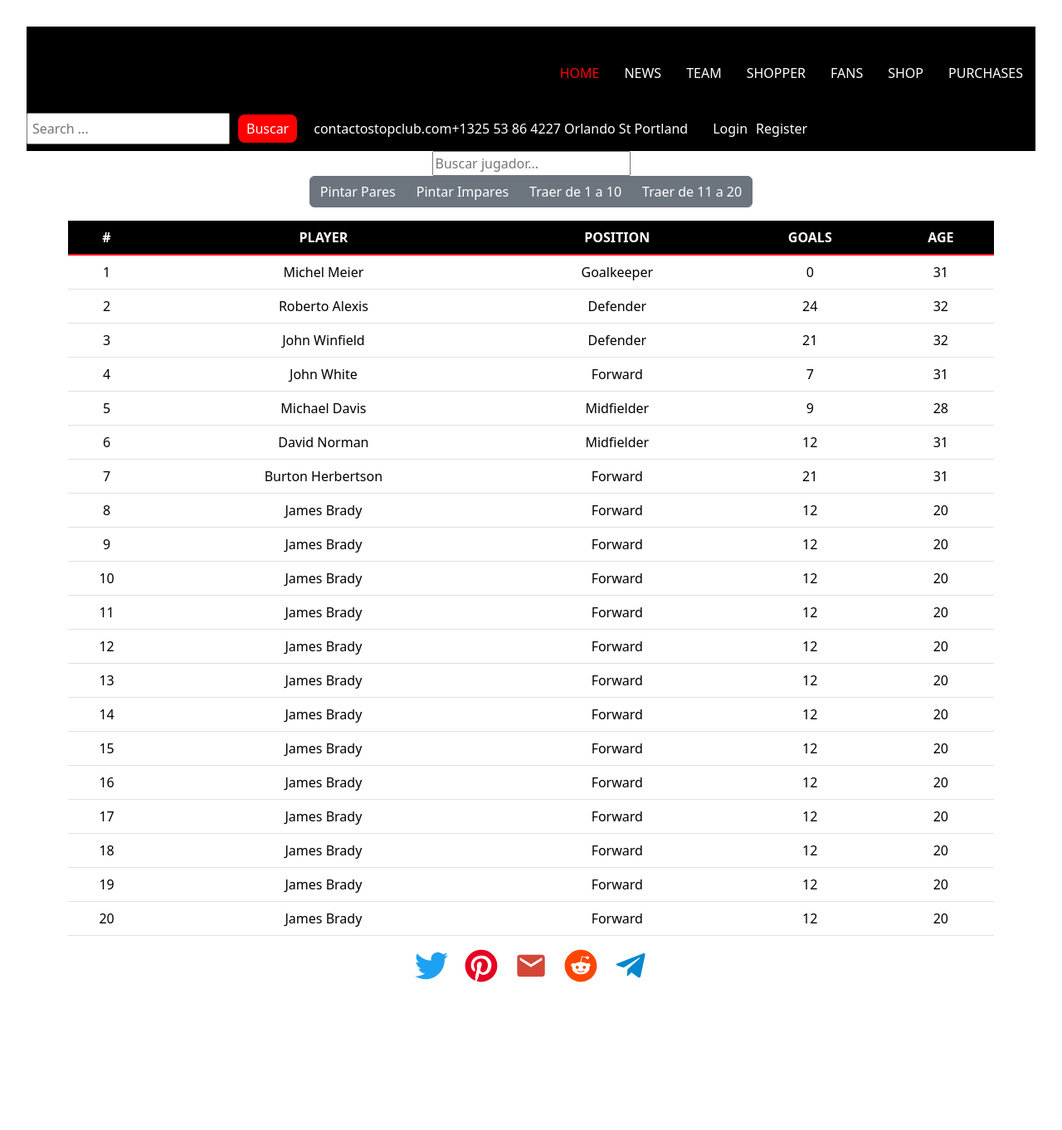
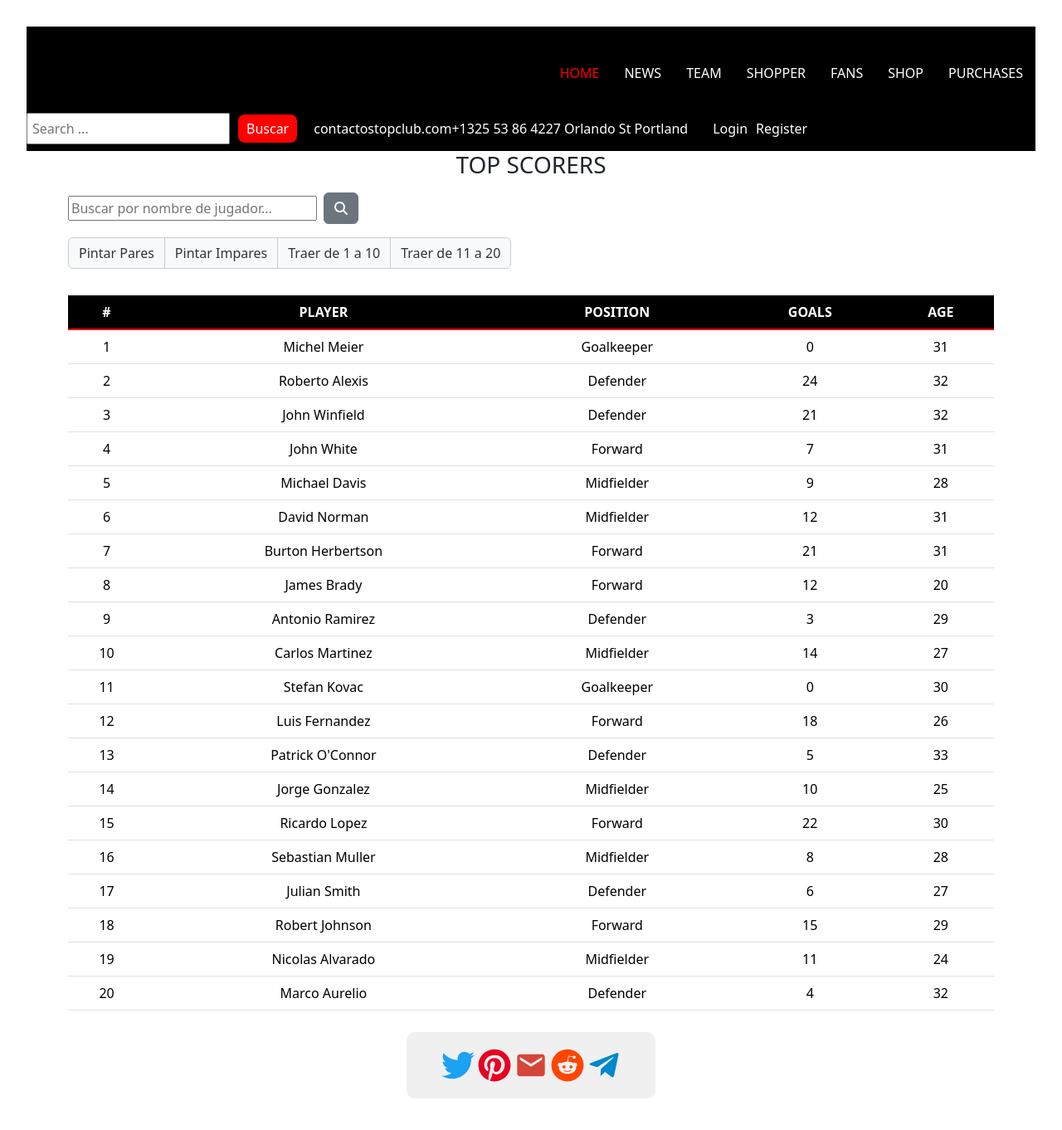
Before and after one commit to danibui/futbol_project, a React (Vite) app: page / in a window 1280 px wide. Shown: the top 1362 px of the page at 83% size. Before the commit the page ends 1216 px from the top, so only its background shows below. Built offline with nearby package versions, Linux system fonts and the light colour scheme.

Commit message:
Se coloca encabezado TOP SCORERS, se organiza la posicion del buscador jugador y botones de abajo, y se coloca un container en los iconos

```diff
--- a/package.json
+++ b/package.json
@@ -10,6 +10,9 @@
     "preview": "vite preview"
   },
   "dependencies": {
+    "@fortawesome/fontawesome-free": "^6.5.2",
+    "@fortawesome/free-solid-svg-icons": "^6.5.2",
+    "@fortawesome/react-fontawesome": "^0.2.2",
     "bootstrap": "^5.3.3",
     "react": "^18.2.0",
     "react-bootstrap": "^2.10.2",
--- a/src/App.css
+++ b/src/App.css
@@ -98,3 +98,8 @@
 .highlight {
   background-color: red; /* Puedes cambiar el color a lo que prefieras */
 }
+
+.search-container input {
+  width: 300px; /* Ajusta el ancho aquí */
+  margin-right: 0.5rem;
+}
--- /dev/null
+++ b/src/componentes/Icons.css
@@ -0,0 +1,18 @@
+.icons-container {
+    display: flex;
+    justify-content: center;
+    align-items: center;
+    padding: 20px; /* Reducir el padding para un contenedor más compacto */
+    background-color: #f0f0f0;
+    border-radius: 10px;
+    width: 300px; /* Ajustar el tamaño del contenedor al contenido */
+    margin: 10px auto; /* Centrando el contenedor */
+  }
+
+  .icon-wrapper {
+    display: flex;
+  }
+
+  .icon {
+    margin: 0 2px; /* Reducir la distancia entre los íconos */
+  }
--- a/src/componentes/icons.jsx
+++ b/src/componentes/icons.jsx
@@ -1,16 +1,17 @@
 import React from 'react';
 import { FaTwitter, FaPinterest, FaReddit, FaTelegramPlane } from 'react-icons/fa';
 import { MdEmail } from 'react-icons/md';
+import './Icons.css'; // Asegúrate de importar el archivo CSS
 
 function Icons() {
   return (
-    <div>
-      <div>
-        <FaTwitter size={40} color="#1DA1F2" style={{ margin: '0 10px' }} />
-        <FaPinterest size={40} color="#E60023" style={{ margin: '0 10px' }} />
-        <MdEmail size={40} color="#D44638" style={{ margin: '0 10px' }} />
-        <FaReddit size={40} color="#FF4500" style={{ margin: '0 10px' }} />
-        <FaTelegramPlane size={40} color="#0088cc" style={{ margin: '0 10px' }} />
+    <div className="icons-container">
+      <div className="icon-wrapper">
+        <FaTwitter size={40} color="#1DA1F2" className="icon" />
+        <FaPinterest size={40} color="#E60023" className="icon" />
+        <MdEmail size={40} color="#D44638" className="icon" />
+        <FaReddit size={40} color="#FF4500" className="icon" />
+        <FaTelegramPlane size={40} color="#0088cc" className="icon" />
       </div>
     </div>
   );
--- a/src/componentes/table.jsx
+++ b/src/componentes/table.jsx
@@ -2,7 +2,9 @@ import React, { useState } from 'react';
 import Table from 'react-bootstrap/Table';
 import Button from 'react-bootstrap/Button';
 import ButtonGroup from 'react-bootstrap/ButtonGroup';
-import '../App.css'; // Asegúrate de que la ruta sea correcta
+import '../App.css';
+import { FontAwesomeIcon } from '@fortawesome/react-fontawesome';
+import { faSearch } from '@fortawesome/free-solid-svg-icons';
 
 function ResponsiveExample() {
   const columnNames = ['#', 'PLAYER', 'POSITION', 'GOALS', 'AGE'];
@@ -16,27 +18,26 @@ function ResponsiveExample() {
     { id : '6', player: 'David Norman', position: 'Midfielder', goals: 12, age: 31 },
     { id : '7', player: 'Burton Herbertson', position: 'Forward', goals: 21, age: 31 },
     { id : '8', player: 'James Brady', position: 'Forward', goals: 12, age: 20 },
-    { id : '9', player: 'James Brady', position: 'Forward', goals: 12, age: 20 },
-    { id : '10', player: 'James Brady', position: 'Forward', goals: 12, age: 20 },
-    { id : '11', player: 'James Brady', position: 'Forward', goals: 12, age: 20 },
-    { id : '12', player: 'James Brady', position: 'Forward', goals: 12, age: 20 },
-    { id : '13', player: 'James Brady', position: 'Forward', goals: 12, age: 20 },
-    { id : '14', player: 'James Brady', position: 'Forward', goals: 12, age: 20 },
-    { id : '15', player: 'James Brady', position: 'Forward', goals: 12, age: 20 },
-    { id : '16', player: 'James Brady', position: 'Forward', goals: 12, age: 20 },
-    { id : '17', player: 'James Brady', position: 'Forward', goals: 12, age: 20 },
-    { id : '18', player: 'James Brady', position: 'Forward', goals: 12, age: 20 },
-    { id : '19', player: 'James Brady', position: 'Forward', goals: 12, age: 20 },
-    { id : '20', player: 'James Brady', position: 'Forward', goals: 12, age: 20 },
+    { id : '9', player: 'Antonio Ramirez', position: 'Defender', goals: 3, age: 29 },
+    { id : '10', player: 'Carlos Martinez', position: 'Midfielder', goals: 14, age: 27 },
+    { id : '11', player: 'Stefan Kovac', position: 'Goalkeeper', goals: 0, age: 30 },
+    { id : '12', player: 'Luis Fernandez', position: 'Forward', goals: 18, age: 26 },
+    { id : '13', player: 'Patrick O\'Connor', position: 'Defender', goals: 5, age: 33 },
+    { id : '14', player: 'Jorge Gonzalez', position: 'Midfielder', goals: 10, age: 25 },
+    { id : '15', player: 'Ricardo Lopez', position: 'Forward', goals: 22, age: 30 },
+    { id : '16', player: 'Sebastian Muller', position: 'Midfielder', goals: 8, age: 28 },
+    { id : '17', player: 'Julian Smith', position: 'Defender', goals: 6, age: 27 },
+    { id : '18', player: 'Robert Johnson', position: 'Forward', goals: 15, age: 29 },
+    { id : '19', player: 'Nicolas Alvarado', position: 'Midfielder', goals: 11, age: 24 },
+    { id : '20', player: 'Marco Aurelio', position: 'Defender', goals: 4, age: 32 },
   ];
 
   const [visiblePlayers, setVisiblePlayers] = useState(players);
   const [searchTerm, setSearchTerm] = useState('');
 
-  const handleSearch = (event) => {
-    setSearchTerm(event.target.value);
+  const handleSearch = () => {
     const filteredPlayers = players.filter(player =>
-      player.player.toLowerCase().includes(event.target.value.toLowerCase())
+      player.player.toLowerCase().includes(searchTerm.toLowerCase())
     );
     setVisiblePlayers(filteredPlayers);
   };
@@ -61,20 +62,27 @@ function ResponsiveExample() {
 
   return (
     <div className="container">
-      <div className="search-container">
+      <div className="title-container" style={{ textAlign: 'center', marginBottom: '1rem' }}>
+        <h3>TOP SCORERS</h3>
+      </div>
+      <div className="search-container" style={{ display: 'flex', alignItems: 'center', marginBottom: '1rem' }}>
         <input
           type="text"
-          placeholder="Buscar jugador..."
+          placeholder="Buscar por nombre de jugador..."
           value={searchTerm}
-          onChange={handleSearch}
+          onChange={(e) => setSearchTerm(e.target.value)}
+          style={{ marginRight: '0.5rem', width: '300px' }}
         />
+        <Button variant="secondary" onClick={handleSearch}>
+          <FontAwesomeIcon icon={faSearch} />
+        </Button>
       </div>
-      <div className="actions-container">
+      <div className="actions-container" style={{ display: 'flex', justifyContent: 'flex-start', marginBottom: '1rem' }}>
         <ButtonGroup className="mb-3">
-          <Button variant="secondary" onClick={handleEvenRows}>Pintar Pares</Button>
-          <Button variant="secondary" onClick={handleOddRows}>Pintar Impares</Button>
-          <Button variant="secondary" onClick={handleRows1To10}>Traer de 1 a 10</Button>
-          <Button variant="secondary" onClick={handleRows11To20}>Traer de 11 a 20</Button>
+          <Button variant="light" onClick={handleEvenRows}>Pintar Pares</Button>
+          <Button variant="light" onClick={handleOddRows}>Pintar Impares</Button>
+          <Button variant="light" onClick={handleRows1To10}>Traer de 1 a 10</Button>
+          <Button variant="light" onClick={handleRows11To20}>Traer de 11 a 20</Button>
         </ButtonGroup>
       </div>
       <Table responsive className="table-custom">
--- a/src/index.css
+++ b/src/index.css
@@ -70,3 +70,14 @@ button:focus-visible {
 .highlight {
   background-color: yellow; /* Puedes cambiar el color a lo que prefieras */
 }
+
+/*Botones 'Pintar Pares'  'Pintar Impares' 'Traer de 1 a 10'  'Traer de 11 a 20'*/
+.actions-container .btn {
+  border: 1px solid #ccc;
+  color: #333;
+}
+
+.actions-container .btn:hover {
+  background-color: #f0f0f0;
+  color: #000;
+}
```
Also changed, not shown: 1 other file (tests, documents, lock files or other folders).
